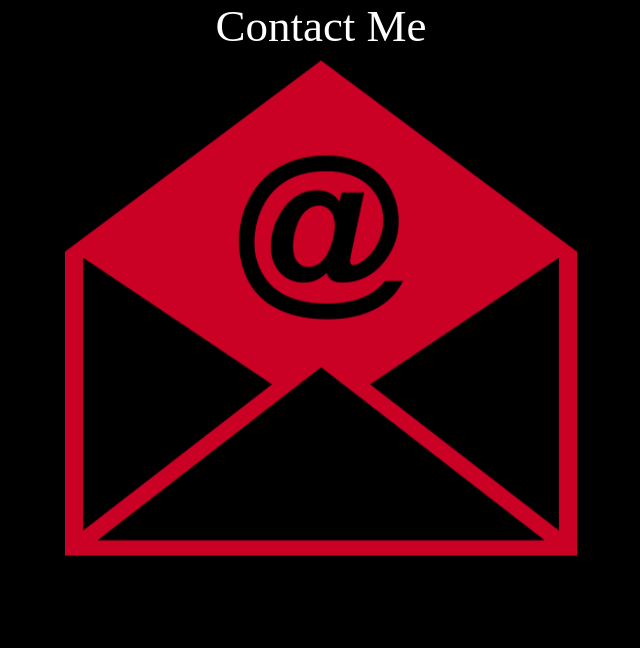
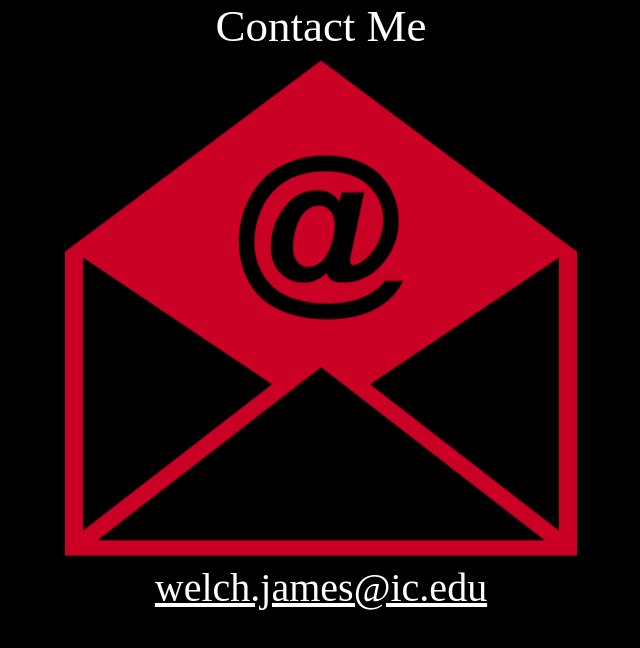
Before and after one commit to welchcode/welchcode.github.io, a plain HTML site: page ContactMe.html in a window 1280 px wide. Shown: the whole page, without its empty margins (319-959 px from the left). Drawn offline with Linux system fonts and the light colour scheme.

Commit message:
Add files via upload

```diff
--- a/ContactMe.html
+++ b/ContactMe.html
@@ -21,12 +21,24 @@
         margin-right: auto;
         width: 40%;
     }
+    p1 a{
+        text-decoration: underline;
+        display: block;
+        color: white;
+        margin-left: auto;
+        margin-right: auto;
+        text-align: center;
+        width: 40%;
+        font-family: "Noteworth";
+        font-size: 40px;
+    }
 
 </style>
 </head>
 <body>
     <header>Contact Me</header>
     <nav id="Email_Nav"><a href="mailto:welch.james@ic.edu"><img src="email.png"></a></nav>
+    <p1><a href="mailto:welch.james@ic.edu">welch.james@ic.edu</a></p1>
 
 </body>
 </html>
```
